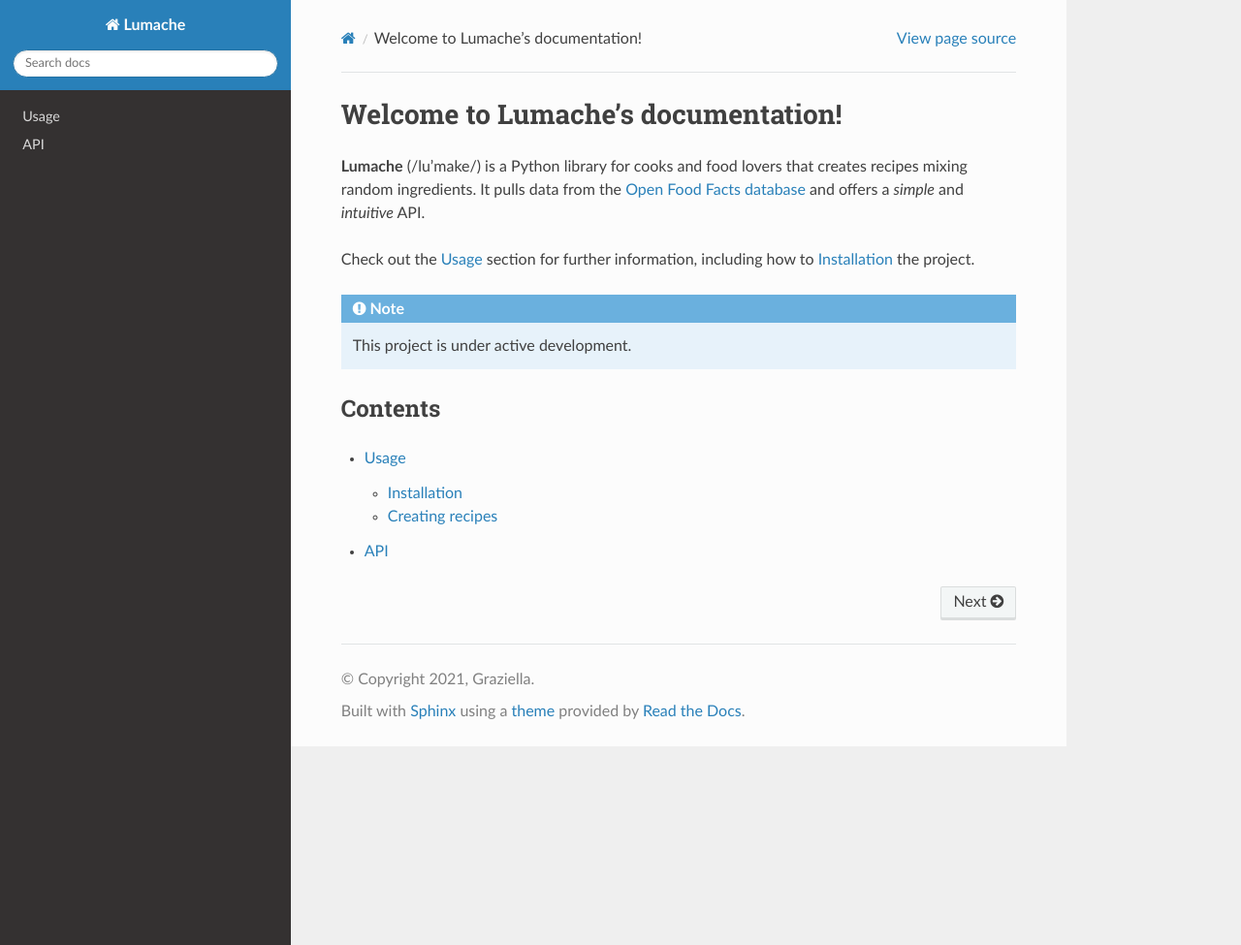
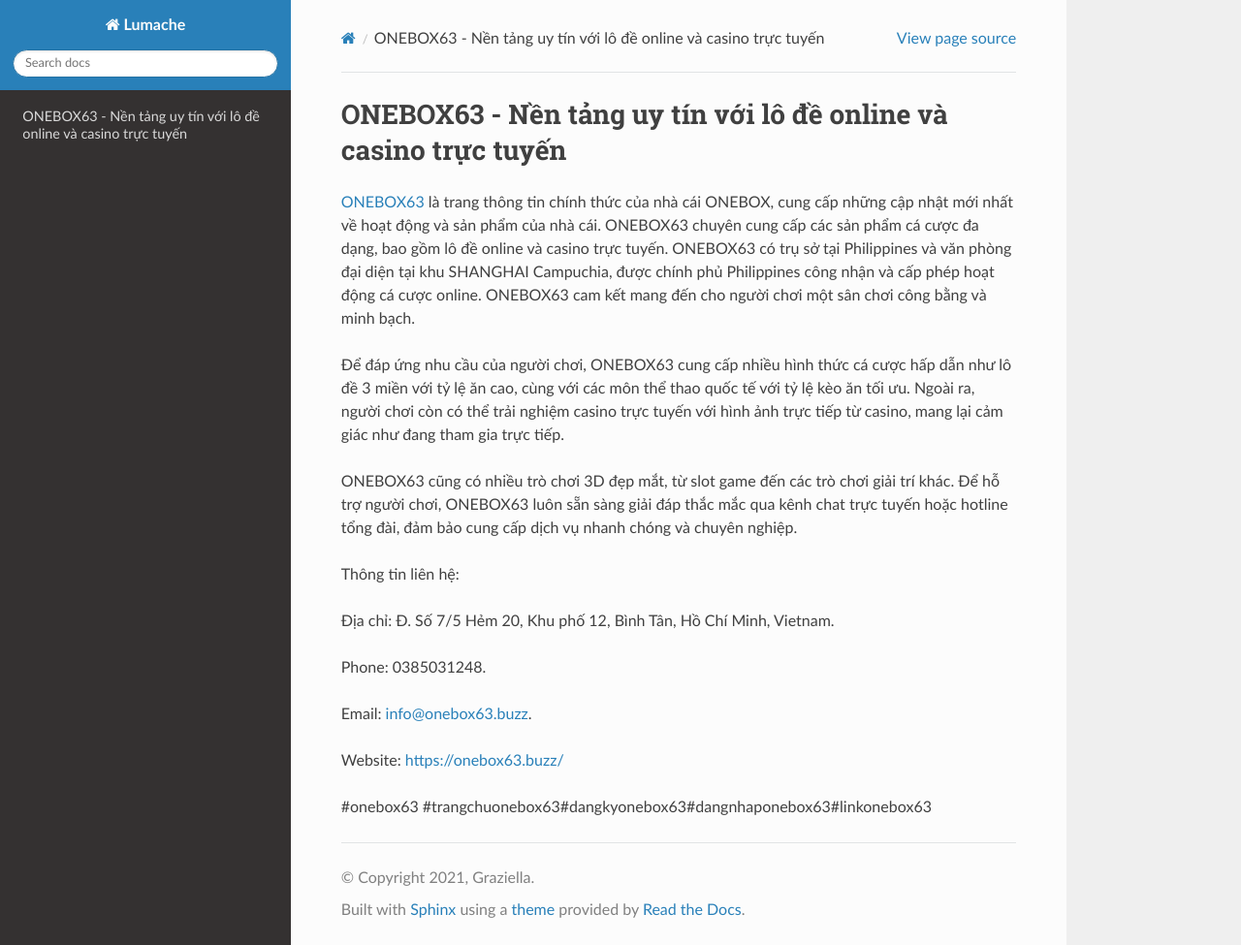
Before and after one commit to hanhtran123/onebox63buzz, a Sphinx documentation site: the page built from docs/source/index.rst, in a window 1280 px wide and 975 px high. Shown: the whole window at 97% size. Built offline with Sphinx 7.4.7 and the Read the Docs theme 3.1.0, drawn with Linux system fonts in a browser that asks for light colours.

Commit message:
Update index.rst

```diff
--- a/docs/source/index.rst
+++ b/docs/source/index.rst
@@ -1,22 +1,20 @@
-Welcome to Lumache's documentation!
+ONEBOX63 - Nền tảng uy tín với lô đề online và casino trực tuyến
 ===================================
 
-**Lumache** (/lu'make/) is a Python library for cooks and food lovers
-that creates recipes mixing random ingredients.
-It pulls data from the `Open Food Facts database <https://world.openfoodfacts.org/>`_
-and offers a *simple* and *intuitive* API.
+`ONEBOX63 <https://onebox63.buzz/>`_ là trang thông tin chính thức của nhà cái ONEBOX, cung cấp những cập nhật mới nhất về hoạt động và sản phẩm của nhà cái. ONEBOX63 chuyên cung cấp các sản phẩm cá cược đa dạng, bao gồm lô đề online và casino trực tuyến. ONEBOX63 có trụ sở tại Philippines và văn phòng đại diện tại khu SHANGHAI Campuchia, được chính phủ Philippines công nhận và cấp phép hoạt động cá cược online. ONEBOX63 cam kết mang đến cho người chơi một sân chơi công bằng và minh bạch.
 
-Check out the :doc:`usage` section for further information, including
-how to :ref:`installation` the project.
+Để đáp ứng nhu cầu của người chơi, ONEBOX63 cung cấp nhiều hình thức cá cược hấp dẫn như lô đề 3 miền với tỷ lệ ăn cao, cùng với các môn thể thao quốc tế với tỷ lệ kèo ăn tối ưu. Ngoài ra, người chơi còn có thể trải nghiệm casino trực tuyến với hình ảnh trực tiếp từ casino, mang lại cảm giác như đang tham gia trực tiếp.
 
-.. note::
+ONEBOX63 cũng có nhiều trò chơi 3D đẹp mắt, từ slot game đến các trò chơi giải trí khác. Để hỗ trợ người chơi, ONEBOX63 luôn sẵn sàng giải đáp thắc mắc qua kênh chat trực tuyến hoặc hotline tổng đài, đảm bảo cung cấp dịch vụ nhanh chóng và chuyên nghiệp.
 
-   This project is under active development.
+Thông tin liên hệ:
 
-Contents
---------
+Địa chỉ: Đ. Số 7/5 Hẻm 20, Khu phố 12, Bình Tân, Hồ Chí Minh, Vietnam.
 
-.. toctree::
+Phone: 0385031248.
 
-   usage
-   api
+Email: info@onebox63.buzz.
+
+Website: https://onebox63.buzz/
+
+#onebox63 #trangchuonebox63#dangkyonebox63#dangnhaponebox63#linkonebox63
```
